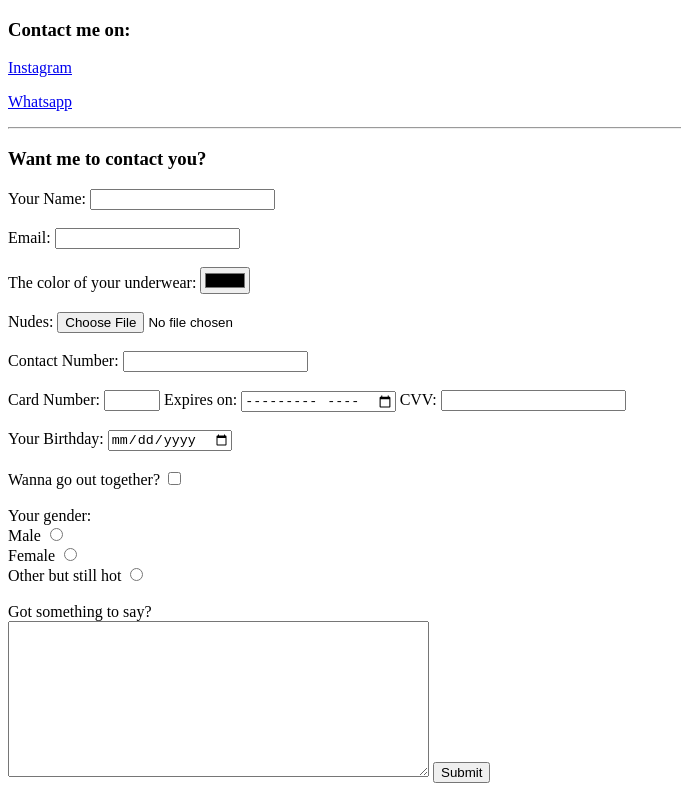
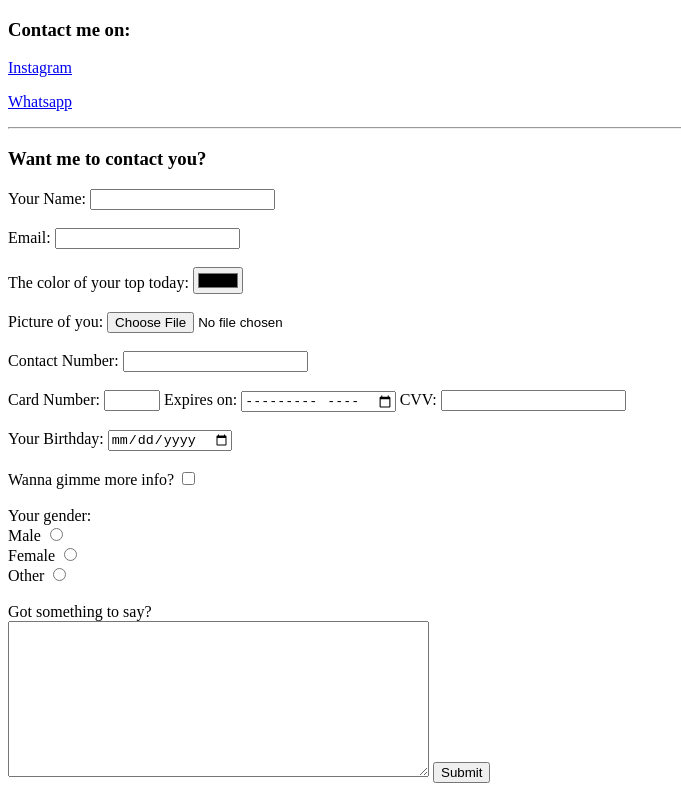
Before and after one commit to xVizan/First, a plain HTML site: page contacts.html in a window 1280 px wide. Shown: the whole page, without its empty margins (0-681 px from the left). Drawn offline with Linux system fonts and the light colour scheme.

Commit message:
Update contacts.html

```diff
--- a/contacts.html
+++ b/contacts.html
@@ -9,7 +9,7 @@
 <body>
     <h3>Contact me on:</h3>
     <p><a href="https://instagram.com/vizaaan">Instagram</a></p>
-    <p><a href="http://wa.me/918120094537?text=fuck+me+pls">Whatsapp</a></p>
+    <p><a href="http://wa.me/918120094537?text=hey+homie">Whatsapp</a></p>
     <hr>
     <h3>Want me to contact you?</h3>
     <form action="mailto:darkestducky@gmail.com" method="post" enctype="text/plain">
@@ -17,10 +17,10 @@
         <input type="text" name="Name" value=""><br><br>
         <label>Email:</label>
         <input type="email" name="mail" value=""><br><br>
-        <label>The color of your underwear:</label>
+        <label>The color of your top today:</label>
         <input type="color" name="color" value=""><br><br>
-        <label>Nudes:</label>
-        <input type="file" name="nudes" value=""><br><br>
+        <label>Picture of you:</label>
+        <input type="file" name="pic" value=""><br><br>
         <label>Contact Number:</label>
         <input type="tel" name="telephone" value=""><br><br>
         <label>Card Number:</label>
@@ -31,14 +31,14 @@
         <input type="password" name="cvv" value="" minlength="3" maxlength="3"><br><br>
         <label>Your Birthday:</label>
         <input type="date" name="bday" value=""><br><br>
-        <label>Wanna go out together?</label>
+        <label>Wanna gimme more info?</label>
         <input type="checkbox" name="boxDate" value=""><br><br>
         <label>Your gender:</label><br>
         <label for="Male">Male</label>
         <input type="radio" id="Male" name="sex" value=""><br>
         <label for="Female">Female</label>
         <input type="radio" id="Female" name="sex" value=""><br>
-        <label for="Other">Other but still hot</label>
+        <label for="Other">Other</label>
         <input type="radio" id="Other" name="sex" value=""><br><br>
         <label>Got something to say?</label><br>
         <textarea name="textarea" rows="10" cols="50"></textarea>
```
